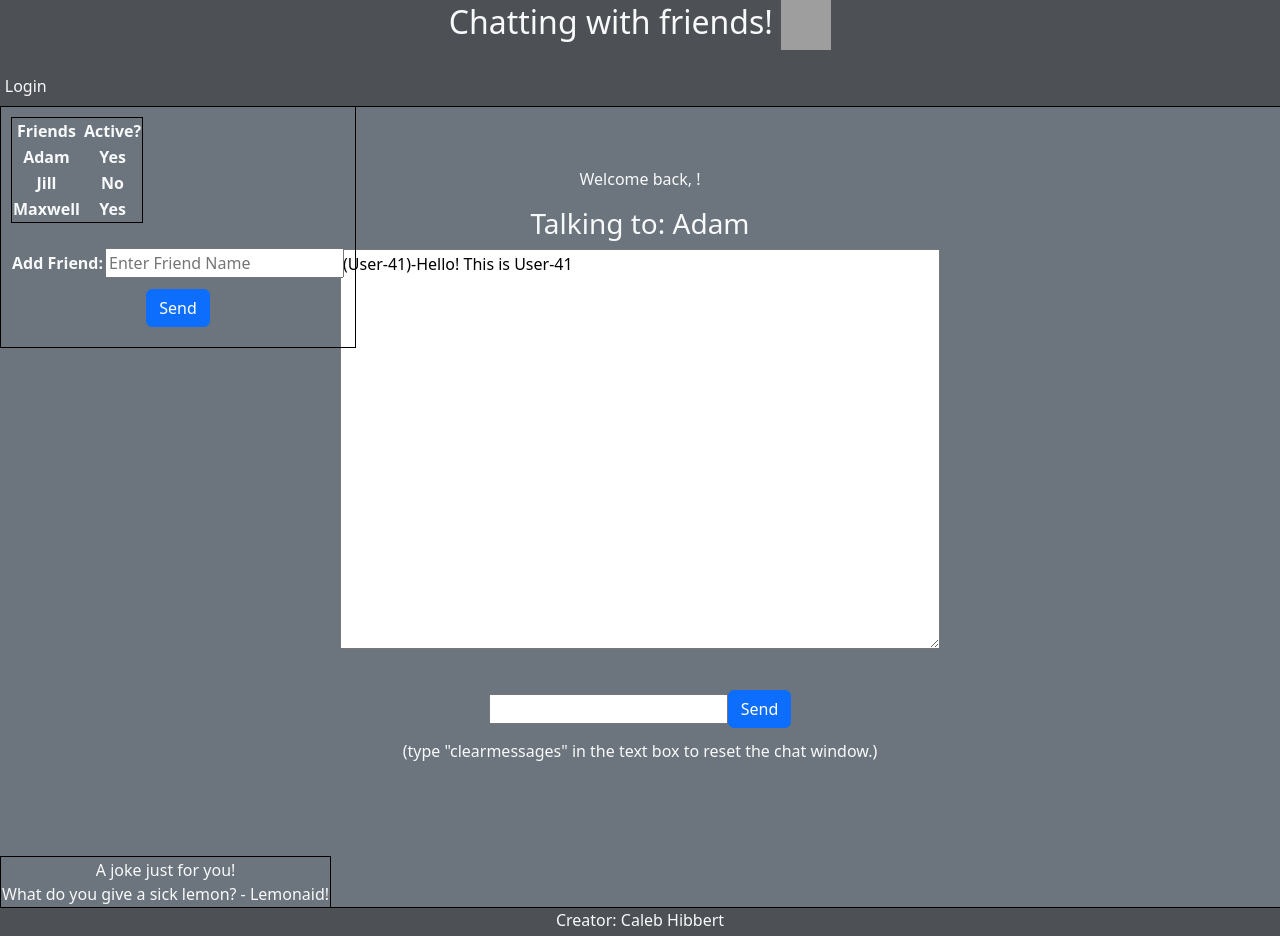
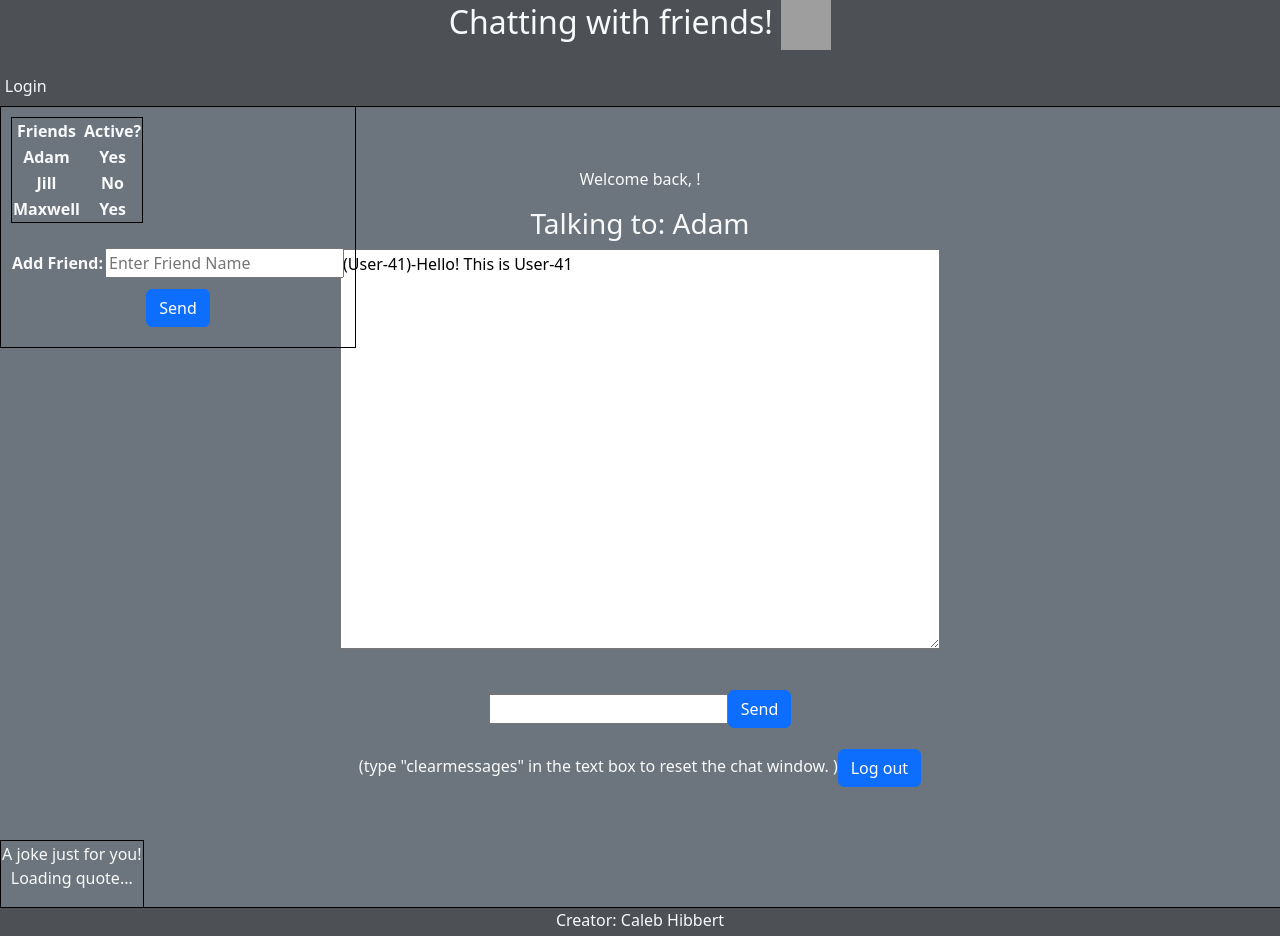
Before and after one commit to caleb-hibbert/Startup, a React (Vite) app: page /chat in a window 1280 px wide. Shown: the top 936 px of the page. Built offline with nearby package versions, Linux system fonts and the light colour scheme; no server answers; grey boxes are pictures that could not be loaded.

Commit message:
Joke API working

```diff
--- a/src/chat/chat.jsx
+++ b/src/chat/chat.jsx
@@ -3,6 +3,39 @@ import { BrowserRouter, NavLink, Route, Routes, useNavigate } from 'react-router
 import "./chatstyles.css";
 
 export function Chat({user}) {
+
+
+    const url = "https://api.chucknorris.io/jokes/random?category=dev";
+    const [quote, setQuote] = useState(null);
+
+    useEffect(() => {
+      fetch('https://api.chucknorris.io/jokes/random?category=dev')
+        .then((res) => res.json())
+        .then((data) => {
+          console.log(data);
+          setQuote(data);
+        })
+        .catch((err) => console.error("API error:", err));
+    }, []);
+
+
+        const navigate = useNavigate();
+
+        function logout() {
+          fetch(`/api/auth/logout`, {
+            method: 'delete',
+          })
+            .catch(() => {
+              // Logout failed. Assuming offline
+            })
+            .finally(() => {
+              localStorage.removeItem('userName');
+              props.onLogout();
+            });
+        }
+
+
+
 
     const [message, setMessage] = React.useState("");
     const [fakemessage, setFakeMessage] = React.useState("");// Remove at later deliverable
@@ -83,16 +116,24 @@ export function Chat({user}) {
                 <input type="text" value = {message} onChange = {messageChange} ></input>
                 <button type="submit" className="btn btn-primary" onClick = {sendMessage}>Send</button>
             </form>
-            <div>(type "clearmessages" in the text box to reset the chat window.)
+            <div>(type "clearmessages" in the text box to reset the chat window. )
+            <button type="submit" className="btn btn-primary" onClick = {() => logout()}>Log out</button>
+
             </div>
 
 
+            <ul id="jokebox">
+            <div>A joke just for you!</div>
+            {quote ? (
+            <div className="quote-box">
+                <p>"{quote.value}"</p>
+                <p><em>— {quote.author}</em></p>
+            </div>
+            ) : (
+            <p>Loading quote...</p>
+            )}
 
 
-
-            <ul id="jokebox">
-                <div>A joke just for you!</div>
-                {joke}
                 {/* <p>Joke of the day:</p>
                 <li>Knock Knock:</li>
                 <li>Who's there?</li>
--- a/src/chat/chatstyles.css
+++ b/src/chat/chatstyles.css
@@ -38,11 +38,15 @@ overflow:scroll;
 
 
 #jokebox {
-    bottom: -124px;
+    bottom: -108px;
     left: 0px;
     border:1px solid #000;
     padding:1px;
     position: absolute;
+    white-space: normal;
+    word-wrap: break-word;
+    max-width: 300px;
+    margin: 0 auto;
 }
 
 @media (max-width: 1120px), (max-height: 480px){
```
